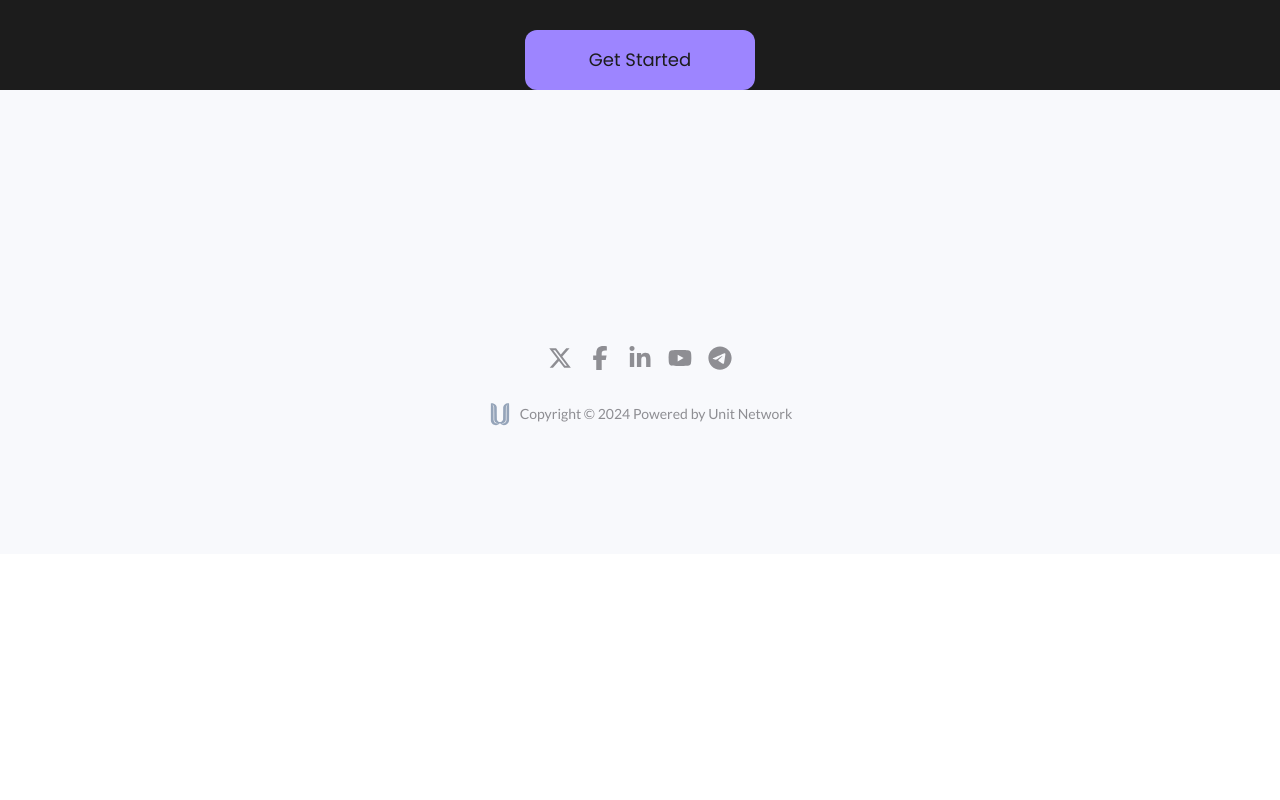
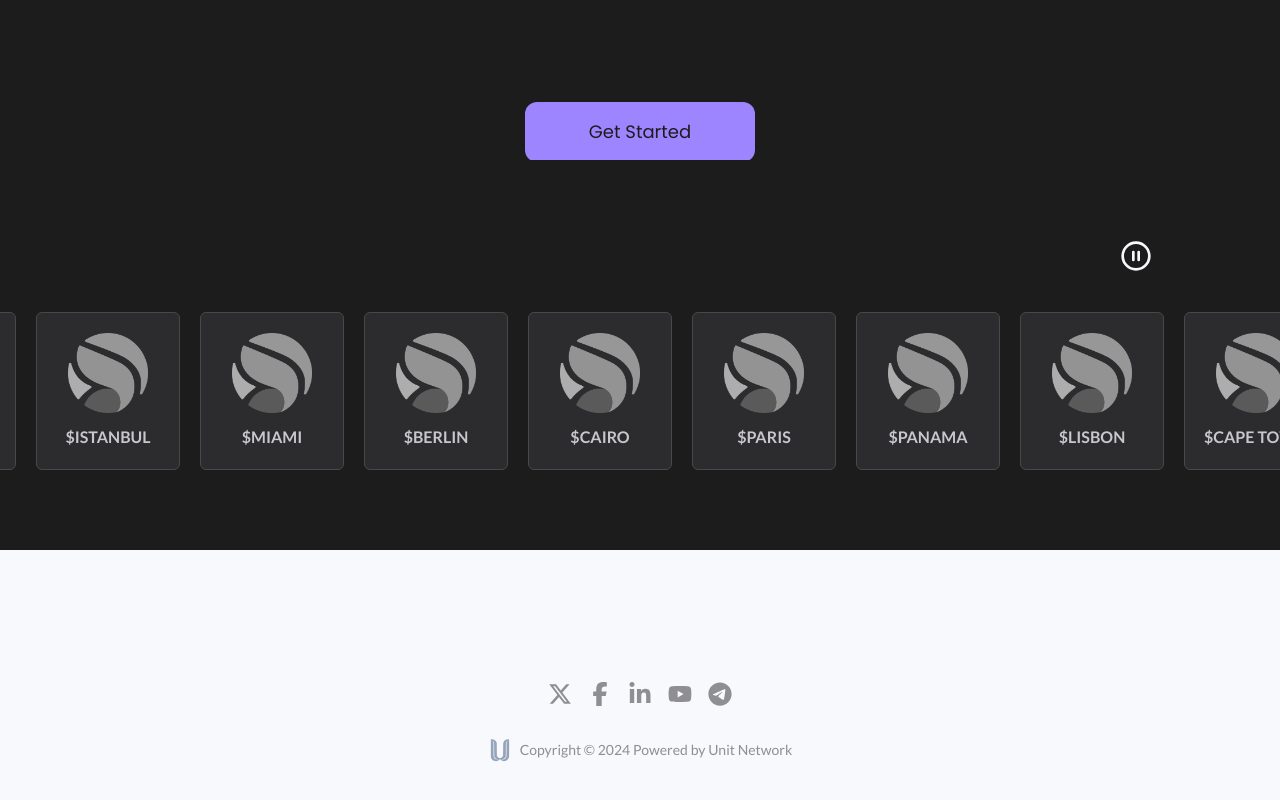
Before and after one commit to UnitCode-org/unit-cities, a Next.js app: page / in a window 1280 px wide. Shown: the part 1120-1920 px from the top of the page. Before the commit the page ends 1674 px from the top, so only its background shows below. Built offline with nearby package versions, Linux system fonts and the light colour scheme.

Commit message:
feat: add city tokens marquee section

```diff
--- a/package.json
+++ b/package.json
@@ -22,6 +22,7 @@
     "next": "14.0.4",
     "react": "^18",
     "react-dom": "^18",
+    "react-fast-marquee": "^1.6.4",
     "react-icons": "^5.0.1",
     "tailwind-merge": "^2.2.2",
     "zustand": "^4.5.2"
--- /dev/null
+++ b/src/app/components/CityTokensMarquee.tsx
@@ -0,0 +1,130 @@
+"use client";
+
+import { CirclePause, CirclePlay } from "lucide-react";
+import Image from "next/image";
+import { useState } from "react";
+import Marquee from "react-fast-marquee";
+
+type CityToken = {
+  name: string;
+  image: string;
+};
+
+const cityTokens: CityToken[] = [
+  {
+    name: "London",
+    image: "/images/angels.png",
+  },
+  {
+    name: "New York",
+    image: "/images/angels.png",
+  },
+  {
+    name: "Istanbul",
+    image: "/images/angels.png",
+  },
+  {
+    name: "Miami",
+    image: "/images/angels.png",
+  },
+  {
+    name: "Berlin",
+    image: "/images/angels.png",
+  },
+  {
+    name: "Cairo",
+    image: "/images/angels.png",
+  },
+  {
+    name: "Paris",
+    image: "/images/angels.png",
+  },
+  {
+    name: "Panama",
+    image: "/images/angels.png",
+  },
+  {
+    name: "Lisbon",
+    image: "/images/angels.png",
+  },
+  {
+    name: "Cape Town",
+    image: "/images/angels.png",
+  },
+  {
+    name: "Nairobi",
+    image: "/images/angels.png",
+  },
+  {
+    name: "San Francisco",
+    image: "/images/angels.png",
+  },
+  {
+    name: "Davos",
+    image: "/images/angels.png",
+  },
+  {
+    name: "Los Angeles",
+    image: "/images/angels.png",
+  },
+  {
+    name: "Mexico City",
+    image: "/images/angels.png",
+  },
+  {
+    name: "Seoul",
+    image: "/images/angels.png",
+  },
+  {
+    name: "Tokyo",
+    image: "/images/angels.png",
+  },
+];
+
+function CityTokensMarquee() {
+  const [play, setPlay] = useState(true);
+
+  return (
+    <section className="py-20 bg-unit-black-100 text-unit-grey-10 w-full -translate-y-1 flex flex-col gap-y-10">
+      <div className="flex justify-end px-8 xl:px-32 2xl:px-72">
+        {play ? (
+          <CirclePause
+            onClick={() => {
+              setPlay(!play);
+            }}
+            className="size-8"
+          />
+        ) : (
+          <CirclePlay
+            onClick={() => {
+              setPlay(!play);
+            }}
+            className="size-8"
+          />
+        )}
+      </div>
+      <Marquee play={play} className="flex items-center">
+        {cityTokens.map((cityToken) => (
+          <div
+            key={cityToken.name}
+            className="bg-unit-black-90 rounded-md border border-unit-black-60 px-3 py-5 flex flex-col gap-y-3 items-center justify-center mr-5 min-w-36 min-h-36"
+          >
+            <Image
+              src={cityToken.image}
+              alt="City Tokens"
+              width={80}
+              height={80}
+              priority={true}
+              className="object-contain grayscale"
+            />
+            <span className="text-unit-grey-30 font-semibold uppercase">
+              ${cityToken.name}
+            </span>
+          </div>
+        ))}
+      </Marquee>
+    </section>
+  );
+}
+
+export default CityTokensMarquee;
--- a/src/app/page.tsx
+++ b/src/app/page.tsx
@@ -3,10 +3,12 @@
 import Layout from "@/components/layout/Layout";
 import { Button } from "@/components/ui/button";
 
+import CityTokensMarquee from "./components/CityTokensMarquee";
+
 export default function Home() {
   return (
     <Layout>
-      <section className="relative mt-32 grid w-full grid-cols-1 items-center gap-x-8 gap-y-8 overflow-hidden px-8 md:grid-cols-2 xl:px-32 2xl:px-72">
+      <section className="relative grid w-full grid-cols-1 items-center gap-x-8 gap-y-8 overflow-hidden px-8 md:grid-cols-2 xl:px-32 2xl:px-72 min-h-screen">
         <div className="flex flex-col items-center justify-center gap-y-6 font-poppins font-semibold md:items-start md:pr-0">
           <h1 className="text-5xl md:text-6xl">
             Revolutionizing the{" "}
@@ -38,7 +40,7 @@
           className="w-full object-cover"
         />
       </section>
-      <section className="flex flex-col bg-unit-black-100 pt-32 text-unit-grey-10 px-8 xl:px-48 2xl:px-72 items-center text-center">
+      <section className="flex flex-col bg-unit-black-100 pt-32 text-unit-grey-10 px-8 xl:px-48 2xl:px-72 items-center text-center border-2 border-unit-black-100">
         <h2 className="text-5xl font-semibold space-y-4 mb-3">
           Participate in the launch of{" "}
           <span className="bg-gradient-to-r from-unit-purple-20 to-unit-blue-40 from-90% inline-block text-transparent bg-clip-text">
@@ -58,6 +60,7 @@
           Get Started
         </Button>
       </section>
+      <CityTokensMarquee />
     </Layout>
   );
 }
--- a/src/components/layout/Layout.tsx
+++ b/src/components/layout/Layout.tsx
@@ -3,7 +3,7 @@
 
 function Layout({ children }: { children: React.ReactNode }) {
   return (
-    <main className="flex min-h-screen w-screen flex-col items-center justify-center gap-y-12 bg-unit-grey-10 font-lato text-unit-black-80 md:gap-y-24 lg:gap-y-32">
+    <main className="flex min-h-screen w-screen flex-col items-center justify-center bg-unit-grey-10 font-lato text-unit-black-80">
       <Navbar />
       {children}
       <Footer />
```
Also changed, not shown: public/images/angels.png (added), 1 other file (tests, documents, lock files or other folders).
